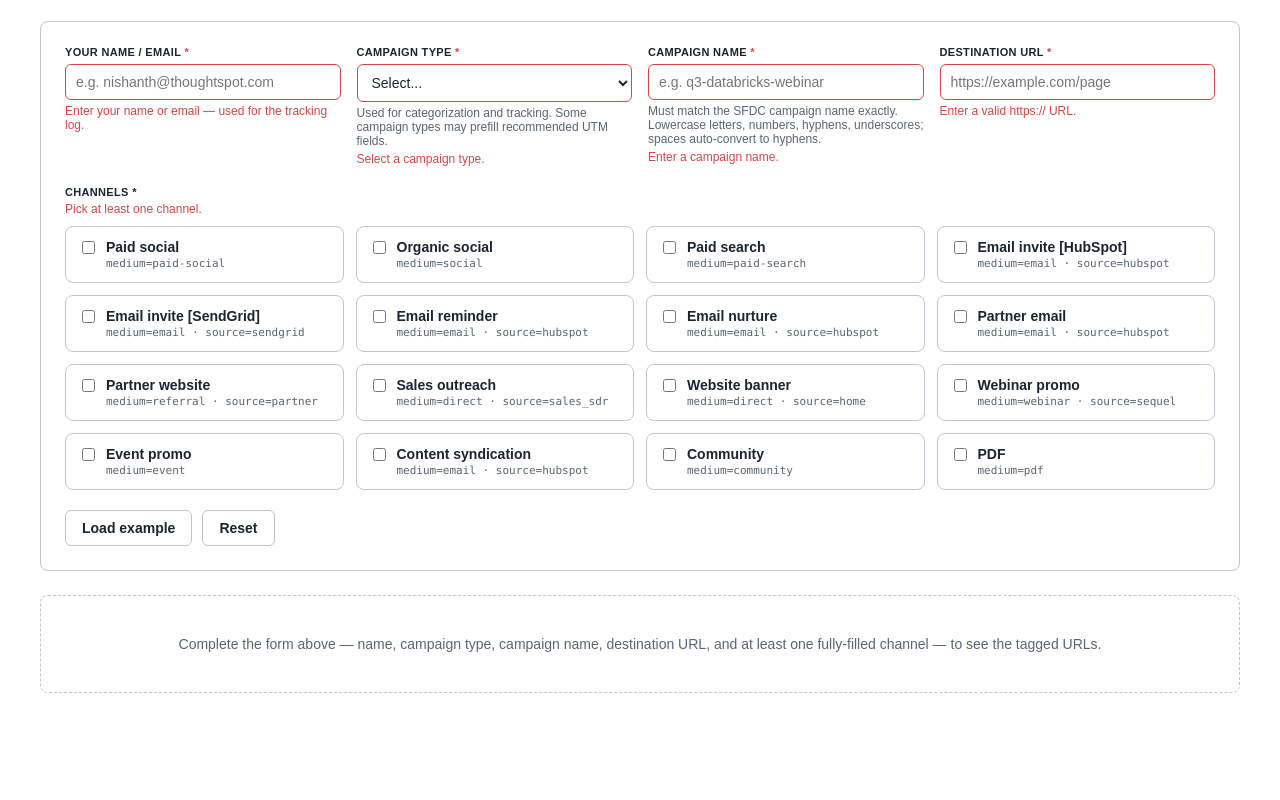
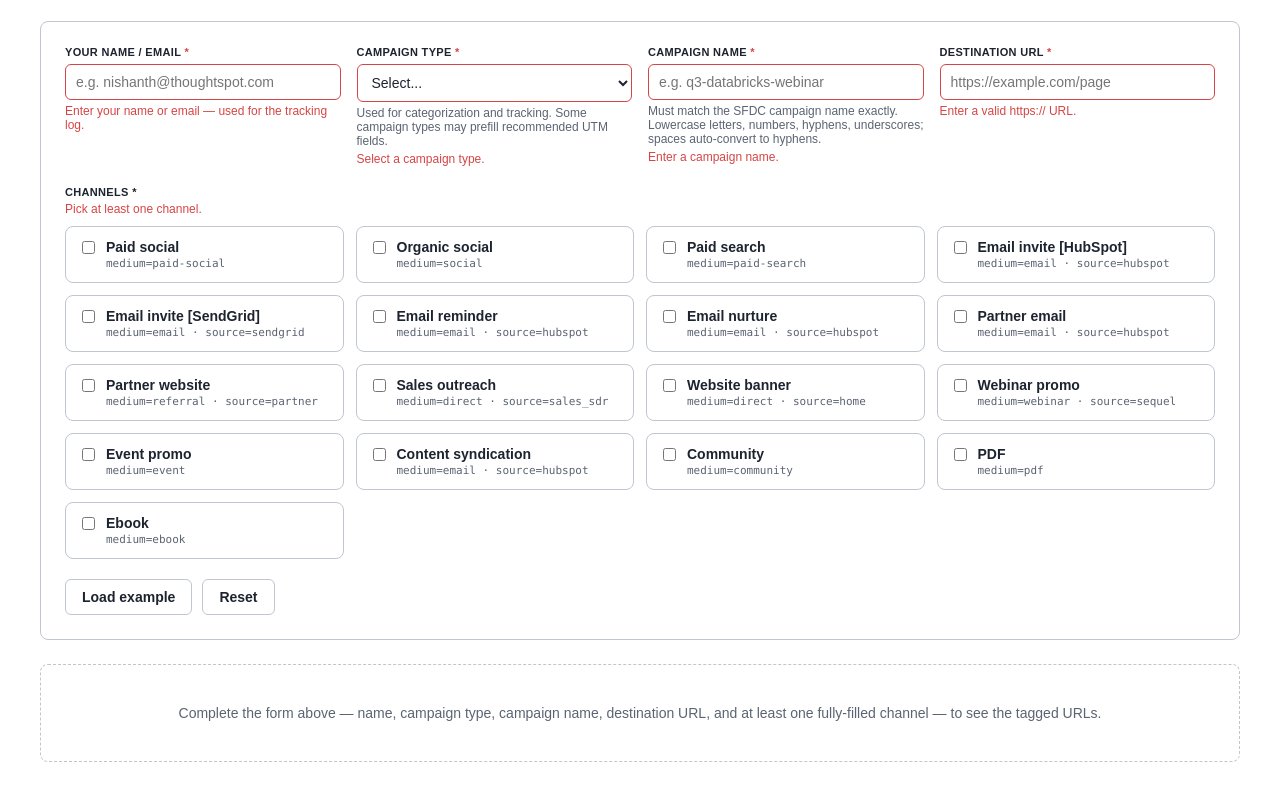
Before and after one commit to nishanthsl-cloud/utm_builder, a website: page index.html in a window 1280 px wide. Shown: the part 86-886 px from the top of the page. Before the commit the page ends 859 px from the top, so only its background shows below. Drawn offline with Linux system fonts and the light colour scheme.

Commit message:
Auto-sync: index.html

```diff
--- a/index.html
+++ b/index.html
@@ -248,7 +248,8 @@ const CHANNELS = [
   { id: "event_promo",    label: "Event promo",    medium: "event",   sourceOptions: ["speaker","community","booth-qr"], contentMode: "optional" },
   { id: "content_syndication", label: "Content syndication", medium: "email", source: "hubspot", contentMode: "required" },
   { id: "community", label: "Community", medium: "community", sourceOptions: ["linkedin","instagram","youtube","newsletter","website","reddit"], contentMode: "optional" },
-  { id: "pdf", label: "PDF", medium: "pdf", sourceOptions: ["gated-download","ungated-download"], contentMode: "optional" }
+  { id: "pdf", label: "PDF", medium: "pdf", sourceOptions: ["gated-download","ungated-download"], contentMode: "optional" },
+  { id: "ebook", label: "Ebook", medium: "ebook", sourceOptions: ["gated-download","ungated-download"], contentMode: "optional" }
 ];
 
 const EXAMPLE = {
```
